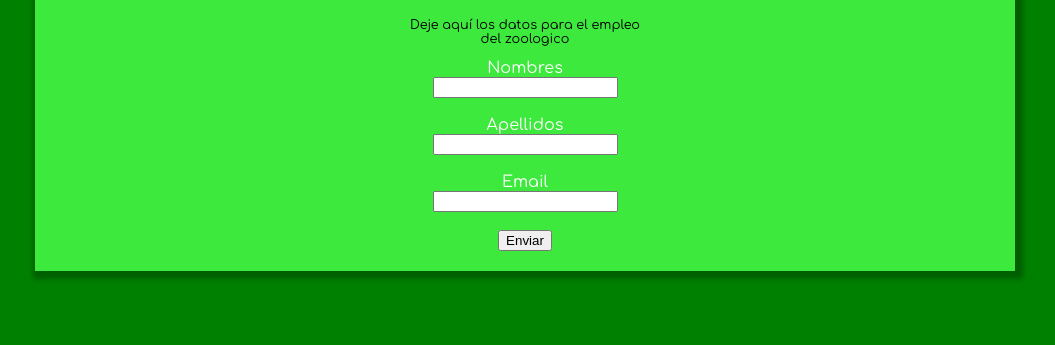
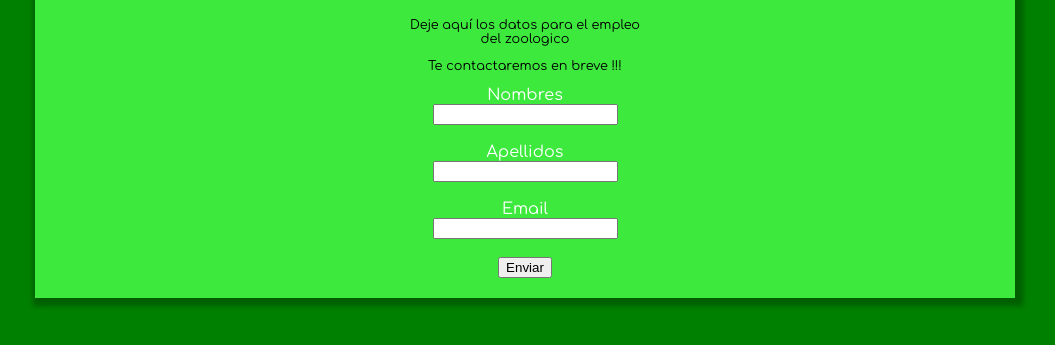
Before and after one commit to Carlanga-Bot/html-css1, a plain HTML site: page index.html in a window 1280 px wide. Shown: the part 95-440 px from the top of the page, without its empty margins (115-1170 px from the left). Drawn offline with Linux system fonts and the light colour scheme.

Commit message:
final update

```diff
--- a/index.html
+++ b/index.html
@@ -14,6 +14,7 @@
     <form class="card">
         <h1 class="titulo">Datos<img class="imagen" src="/img/huella.png" alt=""></h1>
         <p class="texto">Deje aquí los datos para el empleo<br>del zoologico</p>
+        <p class="texto">Te contactaremos en breve !!!</p>
         <label class="text-white">Nombres</label><br>
         <input type="text" name="nombre"></input><br>
         <br>
```
